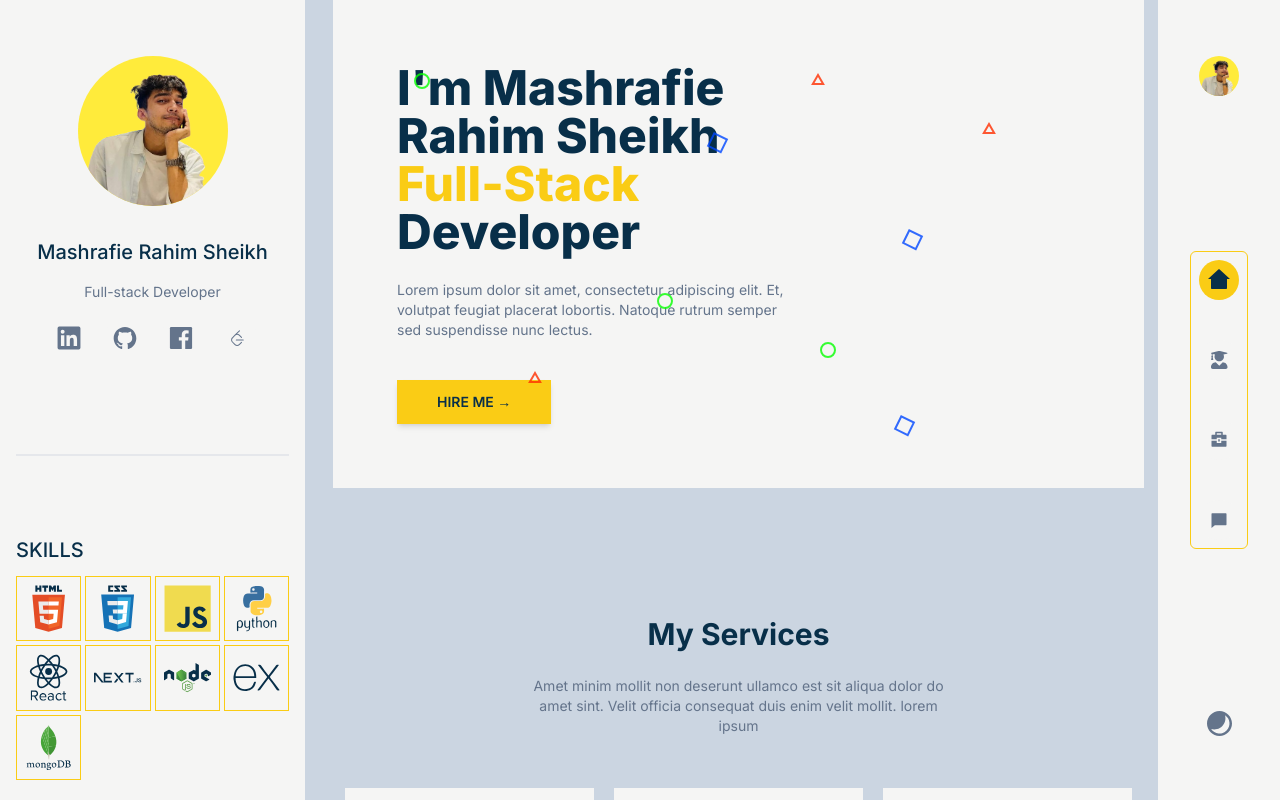
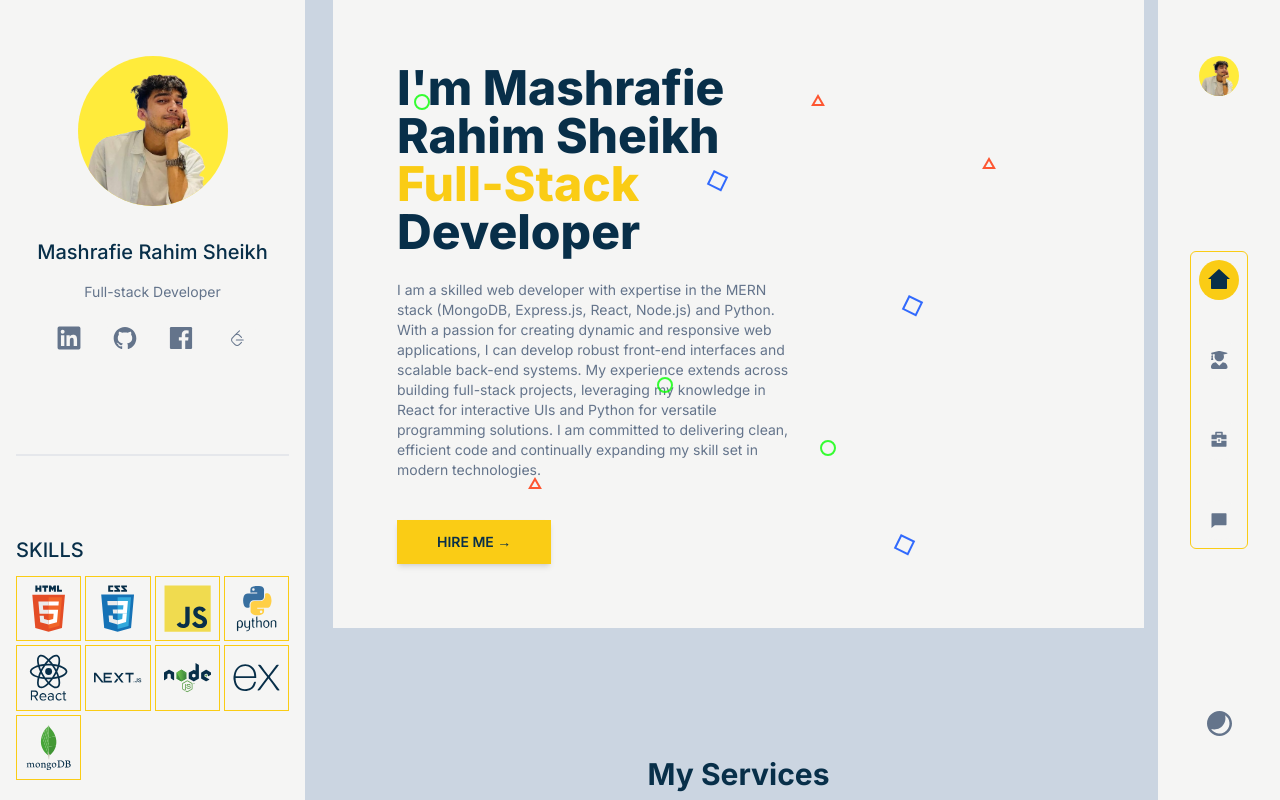
Before and after one commit to m3tal10/portfolio, a Next.js app: page / in a window 1280 px wide. Built offline with nearby package versions, Linux system fonts and the light colour scheme.

Commit message:
Populated with data.

```diff
--- a/src/components/Sidebar.js
+++ b/src/components/Sidebar.js
@@ -622,7 +622,12 @@ function Sidebar() {
           </p>
         </div>
         {/* BUTTON */}
-        <Button> DOWNLOAD CV &darr;</Button>
+        <Link
+          href="/docs/Mashrafie_Rahim_Sheikh_Resume.pdf"
+          download="/docs/Mashrafie_Rahim_Sheikh_Resume.pdf"
+        >
+          <Button> DOWNLOAD CV &darr;</Button>
+        </Link>
       </div>
     </div>
   );
--- a/src/pages/about-me.js
+++ b/src/pages/about-me.js
@@ -619,7 +619,12 @@ function About() {
         </p>
       </div>
       {/* BUTTON */}
-      <Button> DOWNLOAD CV &darr;</Button>
+      <Link
+        href="/docs/Mashrafie_Rahim_Sheikh_Resume.pdf"
+        download="/docs/Mashrafie_Rahim_Sheikh_Resume.pdf"
+      >
+        <Button> DOWNLOAD CV &darr;</Button>
+      </Link>
     </main>
   );
 }
--- a/src/pages/contact.js
+++ b/src/pages/contact.js
@@ -16,6 +16,7 @@ function contact() {
           Contact Information
         </p>
         <ul className="flex flex-col items-center gap-4 md:gap-5 lg:gap-6">
+          {/* Address */}
           <motion.li
             whileHover={{
               scale: 1.05,
@@ -105,6 +106,12 @@ function contact() {
                   @m3tal10
                 </span>
               </p>
+              <p className="flex flex-row justify-between">
+                <span className="font-medium">WhatsApp: </span>
+                <span className="flex items-center gap-1 text-text-light dark:text-text-light-dark">
+                  +8801716910519
+                </span>
+              </p>
             </div>
           </motion.li>
 
--- a/src/pages/index.js
+++ b/src/pages/index.js
@@ -4,6 +4,7 @@ import Square from "@/ui/shapes/Square";
 import Triangle from "@/ui/shapes/Triangle";
 import { Fragment } from "react";
 import { motion } from "framer-motion";
+import Link from "next/link";
 export default function Home() {
   const shapeStyles =
     "absolute transition-all duration-1000 hover:animate-spin";
@@ -23,12 +24,19 @@ export default function Home() {
         </p>
 
         <p className="mb-4 w-[400px] text-text-light dark:text-text-light-dark">
-          Lorem ipsum dolor sit amet, consectetur adipiscing elit. Et, volutpat
-          feugiat placerat lobortis. Natoque rutrum semper sed suspendisse nunc
-          lectus.
+          I am a skilled web developer with expertise in the MERN stack
+          (MongoDB, Express.js, React, Node.js) and Python. With a passion for
+          creating dynamic and responsive web applications, I can develop robust
+          front-end interfaces and scalable back-end systems. My experience
+          extends across building full-stack projects, leveraging my knowledge
+          in React for interactive UIs and Python for versatile programming
+          solutions. I am committed to delivering clean, efficient code and
+          continually expanding my skill set in modern technologies.
         </p>
         <div className="">
-          <Button>HIRE ME &rarr;</Button>
+          <Link href="/contact">
+            <Button>HIRE ME &rarr;</Button>
+          </Link>
         </div>
 
         {/* Shapes Background */}
@@ -76,8 +84,8 @@ export default function Home() {
         <div className="flex flex-col items-center gap-6 px-8 lg:px-48">
           <p className="text-3xl font-bold">My Services</p>
           <p className="mb-10 text-center text-text-light transition-colors duration-1000 dark:text-text-light-dark">
-            Amet minim mollit non deserunt ullamco est sit aliqua dolor do amet
-            sint. Velit officia consequat duis enim velit mollit. lorem ipsum
+            I have expertise in the following services, I am eager to learn and
+            work more.
           </p>
         </div>
         <div className="">
@@ -106,11 +114,13 @@ export default function Home() {
                 Front-end Development
               </p>
               <p className="text-center text-xs text-text-light dark:text-text-light-dark lg:text-base">
-                Amet minim mollit non deserunt ullamco est sit aliqua dolor do
-                amet sint. Velit officia consequat duis enim velit mollit. lorem
-                ipsum
+                I can make responsive UIs with React and Nextjs. I am familiar
+                styling with CSS modules, CSS styled components, Tailwind CSS.
+                Overall, I can successfully build robust and scalable front-end
+                applications.
               </p>
             </motion.li>
+            {/* Backend section */}
             <motion.li
               whileHover={{
                 scale: 1.05,
@@ -132,9 +142,9 @@ export default function Home() {
               </svg>
               <p className={servicesPstyle1}>Back-end Development</p>
               <p className={servicesPstyle2}>
-                Amet minim mollit non deserunt ullamco est sit aliqua dolor do
-                amet sint. Velit officia consequat duis enim velit mollit. lorem
-                ipsum
+                I can make scalable backend systems using Nodejs and ExpressJs.
+                JWT-based authentication, authorization, email handler, and
+                payment gateway integration are all in my niche.
               </p>
             </motion.li>
             <motion.li
@@ -163,11 +173,11 @@ export default function Home() {
                   <path d="M475.606,226.804h-56.918c-2.209,0-4,1.791-4,4s1.791,4,4,4h56.918c2.209,0,4-1.791,4-4S477.815,226.804,475.606,226.804z" />
                 </g>
               </svg>
-              <p className={servicesPstyle1}>Data Modeling</p>
+              <p className={servicesPstyle1}>Database Modeling</p>
               <p className={servicesPstyle2}>
-                Amet minim mollit non deserunt ullamco est sit aliqua dolor do
-                amet sint. Velit officia consequat duis enim velit mollit. lorem
-                ipsum
+                I am experienced in NoSQL, PostgreSQL and SQL databases. I can
+                model and validate data that ensures proper scaling and
+                security.
               </p>
             </motion.li>
           </ul>
--- a/src/pages/projects/index.js
+++ b/src/pages/projects/index.js
@@ -37,7 +37,7 @@ function projects() {
         />
         <ProjectItem
           image="turtle-road-cross.png"
-          name="Road Cross"
+          name="Turtle Cross"
           link="https://github.com/m3tal10/turtle-crossing-road"
         />
       </ul>
```
Also changed, not shown: 1 other file (tests, documents, lock files or other folders).
